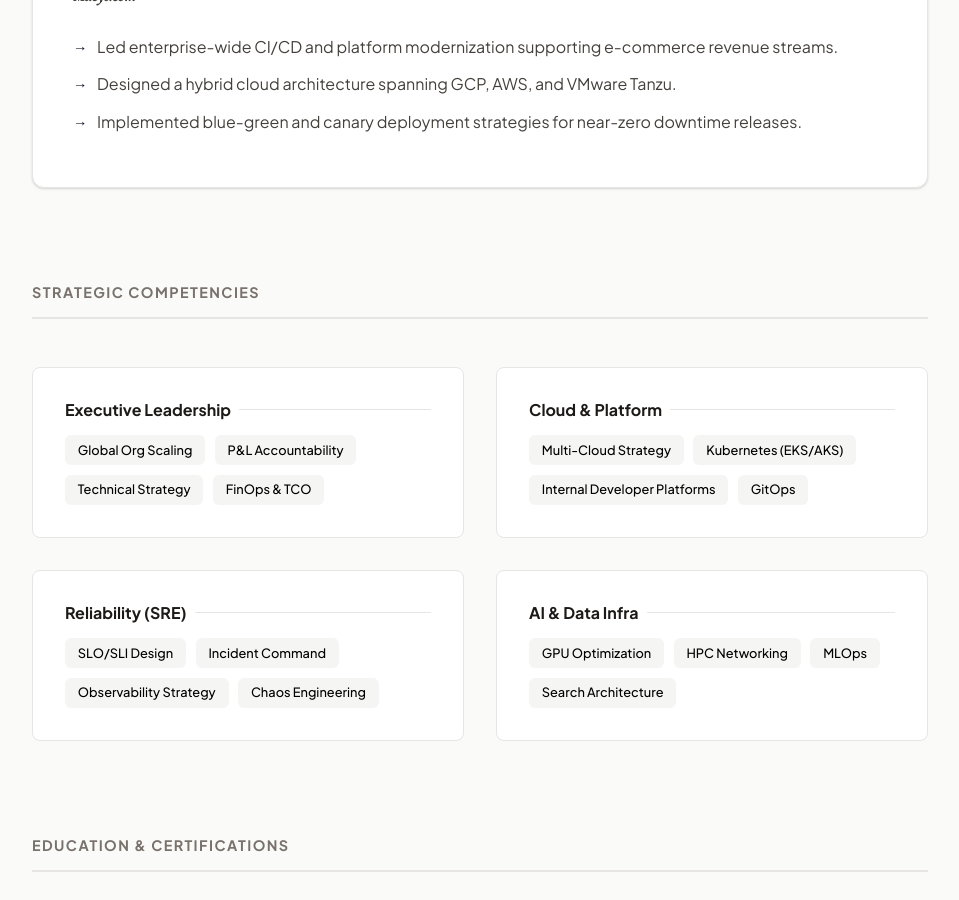
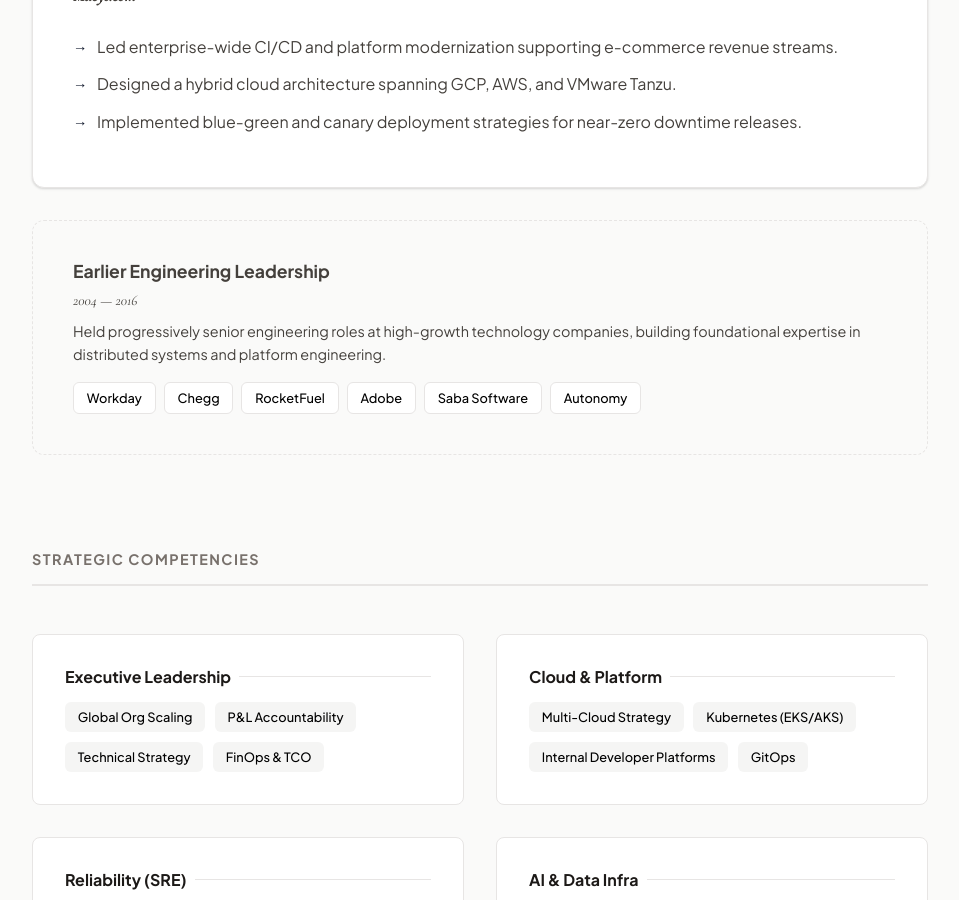
Before and after one commit to kodelint/kodelint.github.io, a Jekyll site: the page built from portfolio.md, in a window 1280 px wide and 900 px high, scrolled down 2009 px. Shown: the whole window, without its empty margins (160-1119 px from the left). Built offline with Jekyll 4.4.1, drawn with Linux system fonts in a browser that asks for light colours.

Commit message:
content: add summarized earlier experience (2004-2016)
- Added 'Earlier Engineering Leadership' section to portfolio
- Grouped companies (Workday, Chegg, etc.) into a streamlined tag layout
- Used distinct styling (dashed border, transparent background) to differentiate from recent executive roles

```diff
--- a/portfolio.md
+++ b/portfolio.md
@@ -103,6 +103,26 @@
       </ul>
     </div>
   </div>
+
+  <div class="exp-card" style="background: transparent; border: 1px dashed var(--p-border); box-shadow: none;">
+    <div class="exp-header" style="margin-bottom: 0.5rem;">
+      <div class="exp-role">
+        <h3 style="font-size: 1.1rem; color: var(--p-text-secondary);">Earlier Engineering Leadership</h3>
+        <span class="exp-company" style="font-size: 0.9rem; font-weight: 500;">2004 — 2016</span>
+      </div>
+    </div>
+    <div class="exp-body" style="font-size: 0.9rem;">
+      <p style="margin-bottom: 0.5rem;">Held progressively senior engineering roles at high-growth technology companies, building foundational expertise in distributed systems and platform engineering.</p>
+      <div style="display: flex; flex-wrap: wrap; gap: 0.5rem; margin-top: 1rem;">
+        <span class="skill-tag" style="background: #fff; border: 1px solid var(--p-border);">Workday</span>
+        <span class="skill-tag" style="background: #fff; border: 1px solid var(--p-border);">Chegg</span>
+        <span class="skill-tag" style="background: #fff; border: 1px solid var(--p-border);">RocketFuel</span>
+        <span class="skill-tag" style="background: #fff; border: 1px solid var(--p-border);">Adobe</span>
+        <span class="skill-tag" style="background: #fff; border: 1px solid var(--p-border);">Saba Software</span>
+        <span class="skill-tag" style="background: #fff; border: 1px solid var(--p-border);">Autonomy</span>
+      </div>
+    </div>
+  </div>
 </section>
 
 <section class="p-section">
```
